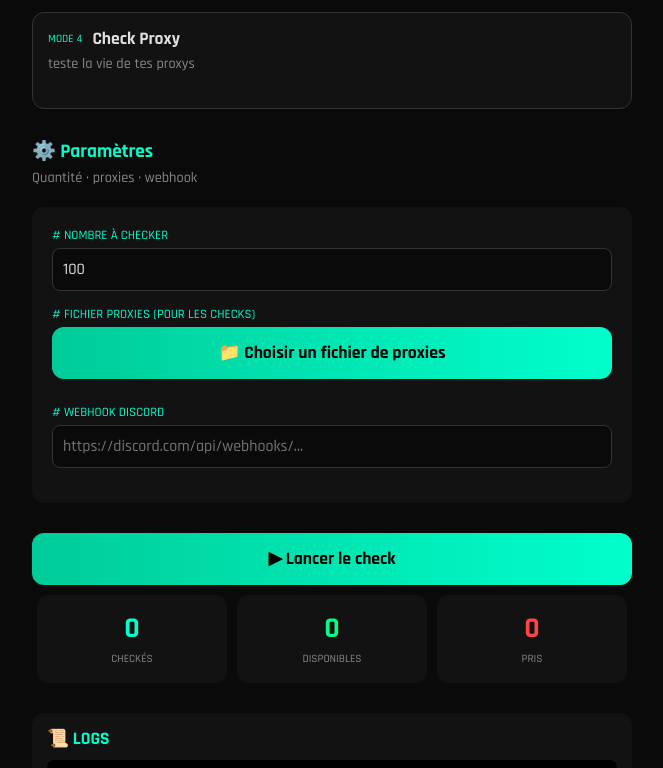
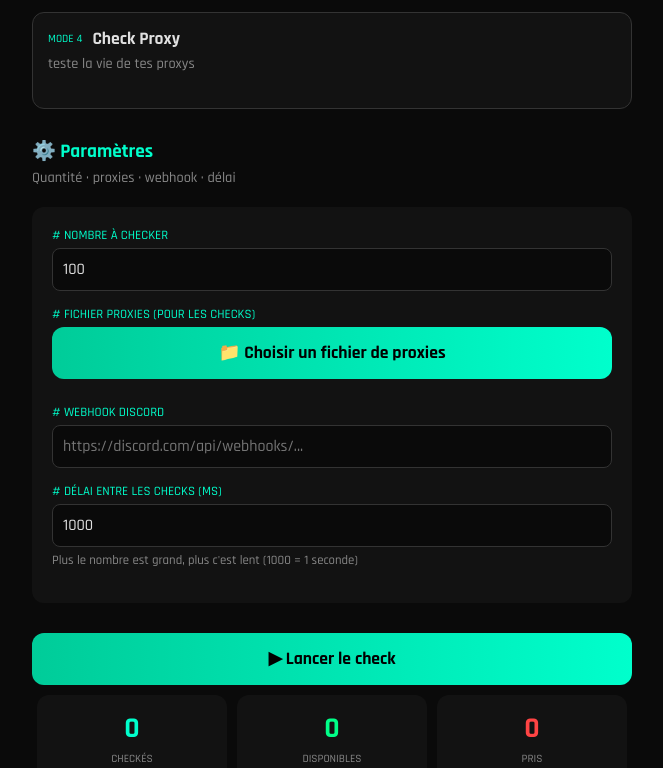
Before and after one commit to Karma6599/Oe, a website: page public/index.html in a window 1280 px wide. Shown: the part 544-1312 px from the top of the page, without its empty margins (308-971 px from the left). Drawn offline with Linux system fonts and the light colour scheme.

Commit message:
Update settings description and add delay input

```diff
--- a/public/index.html
+++ b/public/index.html
@@ -52,9 +52,8 @@
 
         <section class="settings">
             <h2>⚙️ Paramètres</h2>
-            <p id="settingsDescription">Quantité · proxies · webhook</p>
+            <p id="settingsDescription">Quantité · proxies · webhook · délai</p>
             <div class="settings-form">
-                <!-- PARAMÈTRES POUR LES MODES 1/2/3 -->
                 <div id="usernameSettings">
                     <div class="input-group">
                         <label># NOMBRE À CHECKER</label>
@@ -70,6 +69,13 @@
                         <label># WEBHOOK DISCORD</label>
                         <input type="url" id="webhookUrl" placeholder="https://discord.com/api/webhooks/...">
                     </div>
+                    <div class="input-group">
+                        <label># DÉLAI ENTRE LES CHECKS (ms)</label>
+                        <input type="number" id="delay" value="1000" min="0" step="100">
+                        <span style="font-size: 0.8rem; color: var(--text-muted); display: block; margin-top: 5px;">
+                            Plus le nombre est grand, plus c'est lent (1000 = 1 seconde)
+                        </span>
+                    </div>
                     <div class="input-group" id="customSettings" style="display: none;">
                         <label># LONGUEUR</label>
                         <input type="number" id="length" value="4" min="1">
@@ -82,7 +88,6 @@
                     </div>
                 </div>
 
-                <!-- PARAMÈTRES POUR LE MODE 4 (PROXY CHECKER) -->
                 <div id="proxyCheckerSection" style="display: none;">
                     <h3 style="color: var(--primary); margin-bottom: 10px;">🔍 Testeur de Proxies</h3>
                     <input type="file" id="proxyFileSelector" accept=".txt" style="display: none;">
@@ -127,4 +132,4 @@
 
     <script src="script.js"></script>
 </body>
-                            </html>
+                        </html>
```
